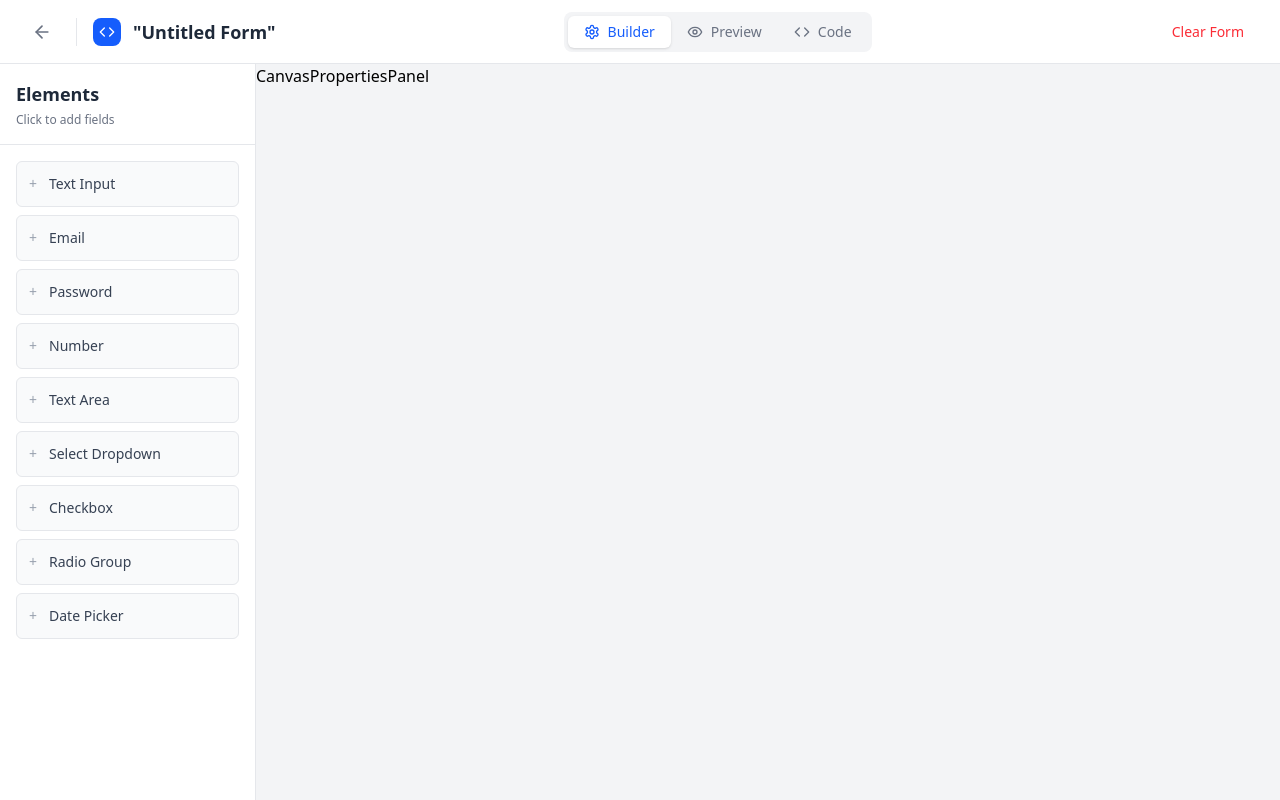
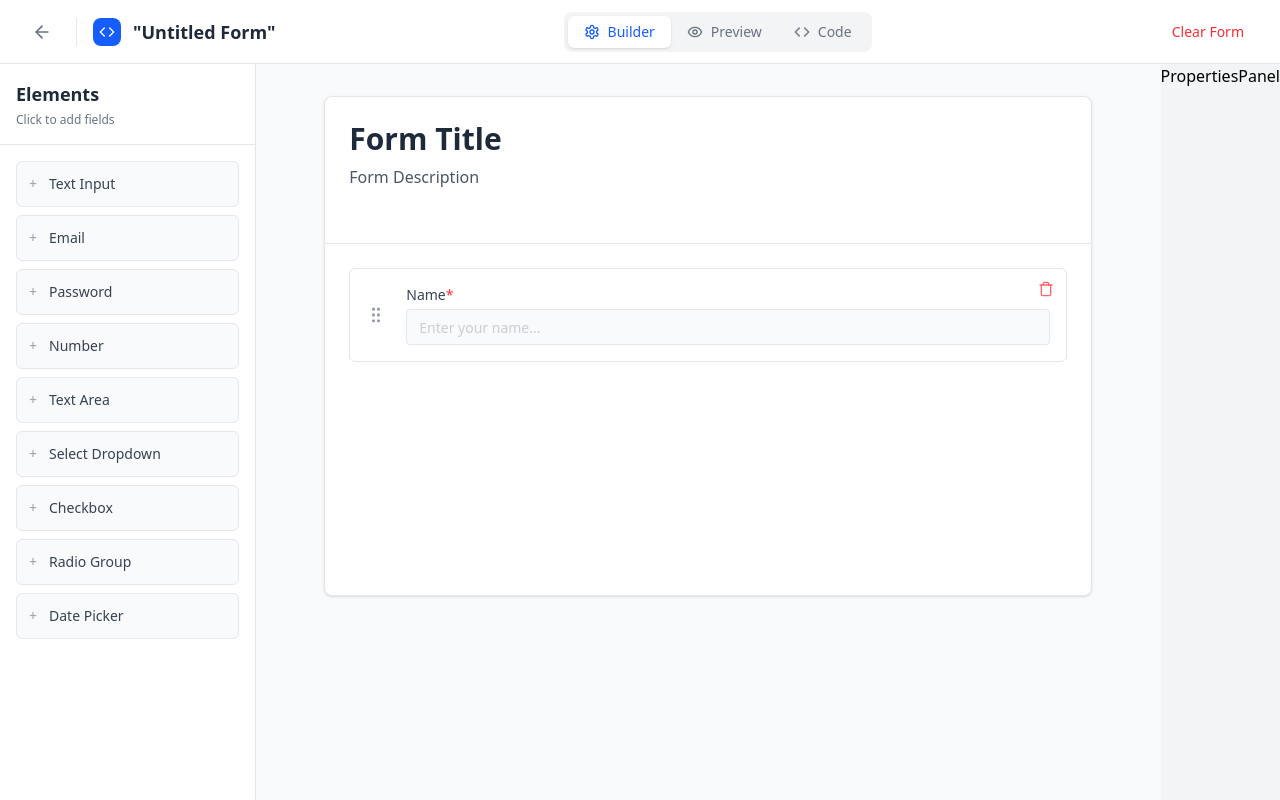
Before and after one commit to rifat-hassan-nibir/form-builder, a React (Vite) app: page /editor in a window 1280 px wide. Built offline with nearby package versions, Linux system fonts and the light colour scheme.

Commit message:
feat: add canvas design

```diff
--- a/src/components/editor/builder/Canvas.tsx
+++ b/src/components/editor/builder/Canvas.tsx
@@ -1,7 +1,103 @@
+import { useState } from "react";
+import { Icons } from "../../ui/Icons";
+
 export default function Canvas() {
+  const [formTitle, setFormTitle] = useState("Form Title");
+  const [formDescription, setFormDescription] = useState("Form Description");
+  const [fields, setFields] = useState([
+    {
+      id: 1,
+      type: "text",
+      label: "Name",
+      value: "",
+      placeholder: "Enter your name...",
+      required: true,
+    },
+  ]);
+
   return (
-    <div>
-      <h1>Canvas</h1>
+    <div className="flex-1 bg-gray-50 flex flex-col h-full overflow-hidden">
+      <div className="flex-1 overflow-y-auto p-8">
+        <div className="max-w-3xl mx-auto bg-white rounded-lg shadow-sm border border-gray-200 min-h-[500px]">
+          {/* Form Header */}
+          <div className="p-6 border-b border-gray-200 hover:bg-gray-50 transition-colors group">
+            <input
+              type="text"
+              value={formTitle}
+              onChange={(e) => setFormTitle(e.target.value)}
+              className="w-full text-3xl font-bold text-gray-800 border-none focus:ring-0 bg-transparent placeholder-gray-300"
+              placeholder="Form Title"
+            />
+            <textarea
+              value={formDescription}
+              onChange={(e) => setFormDescription(e.target.value)}
+              className="w-full mt-2 text-gray-600 border-none focus:ring-0 bg-transparent resize-none placeholder-gray-300"
+              placeholder="Form Description"
+              rows={2}
+            />
+          </div>
+
+          {/* Form Fields */}
+          <div className="p-6 space-y-4">
+            <div
+              className={`
+                  relative group border rounded-md p-4 cursor-pointer transition-all
+                  border-gray-200 hover:border-blue-300 bg-white
+                `}
+            >
+              {/* Drag Handle */}
+              <div className="absolute left-2 top-1/2 -translate-y-1/2 text-gray-400 cursor-grab opacity-100 p-2 hover:text-gray-600">
+                <Icons.GripVertical className="w-5 h-5" />
+              </div>
+
+              <div className="pl-10">
+                <div>
+                  {/* Preview of the field in Editor Mode (Simplified) */}
+                  <label className="block text-sm font-medium text-gray-700 mb-1">
+                    Name
+                    <span className="text-red-500">*</span>
+                  </label>
+
+                  {/* Mock Inputs based on type */}
+
+                  <div>
+                    <input
+                      type="text"
+                      placeholder="Enter your name..."
+                      className="h-9 w-full bg-gray-50 border border-gray-200 rounded px-3 flex items-center text-gray-400 text-sm"
+                      value={fields[0].value}
+                      onChange={(e) =>
+                        setFields(
+                          fields.map((field) => {
+                            if (field.id === 1) {
+                              return {
+                                ...field,
+                                value: e.target.value,
+                              };
+                            }
+                            return field;
+                          }),
+                        )
+                      }
+                    />
+                  </div>
+                </div>
+              </div>
+
+              <div className="absolute top-2 right-2 flex space-x-1">
+                <button
+                  onClick={(e) => {
+                    e.stopPropagation();
+                  }}
+                  className="p-1 text-red-400 hover:bg-red-50 rounded hover:text-red-600"
+                >
+                  <Icons.Trash className="w-4 h-4 cursor-pointer" />
+                </button>
+              </div>
+            </div>
+          </div>
+        </div>
+      </div>
     </div>
   );
 }
```
